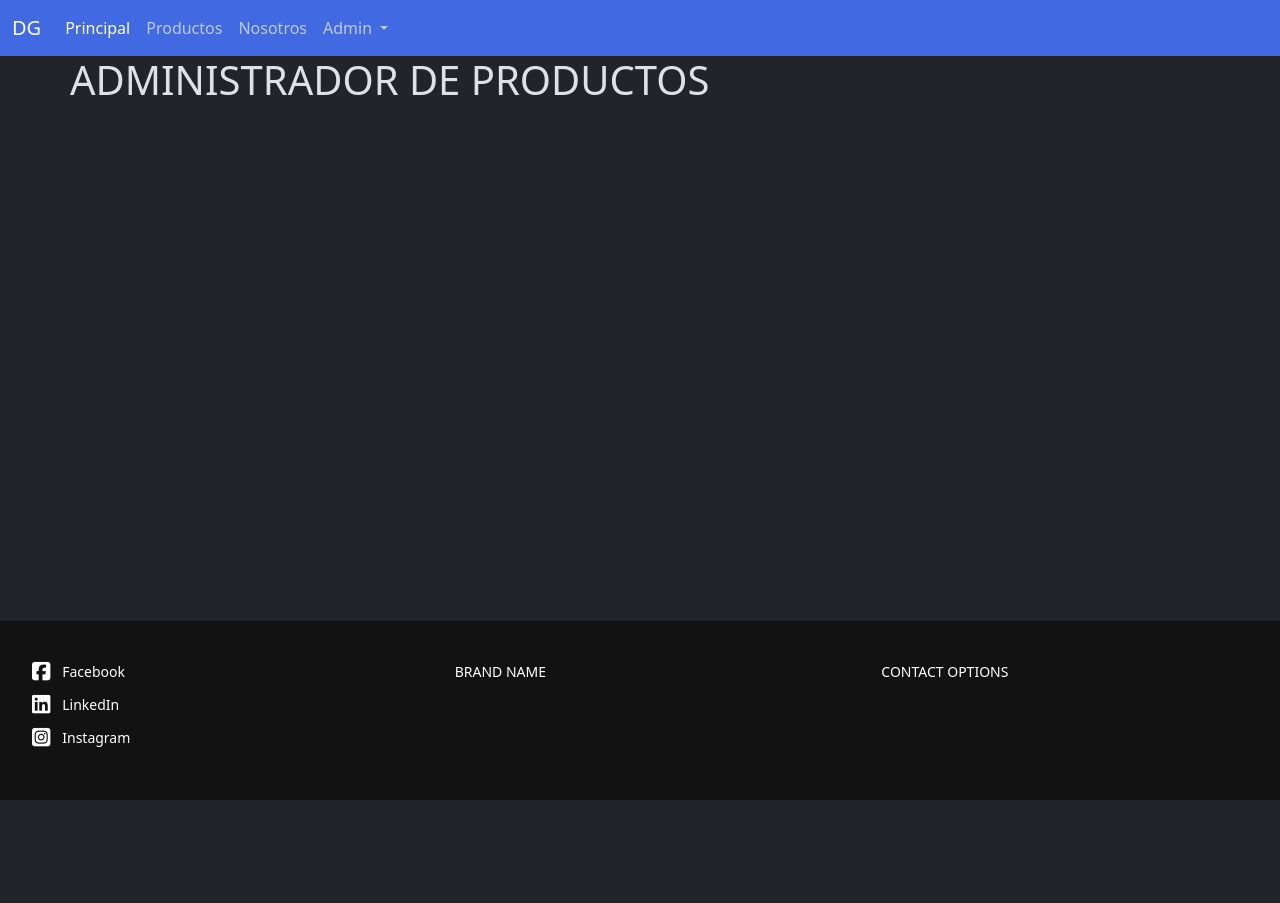
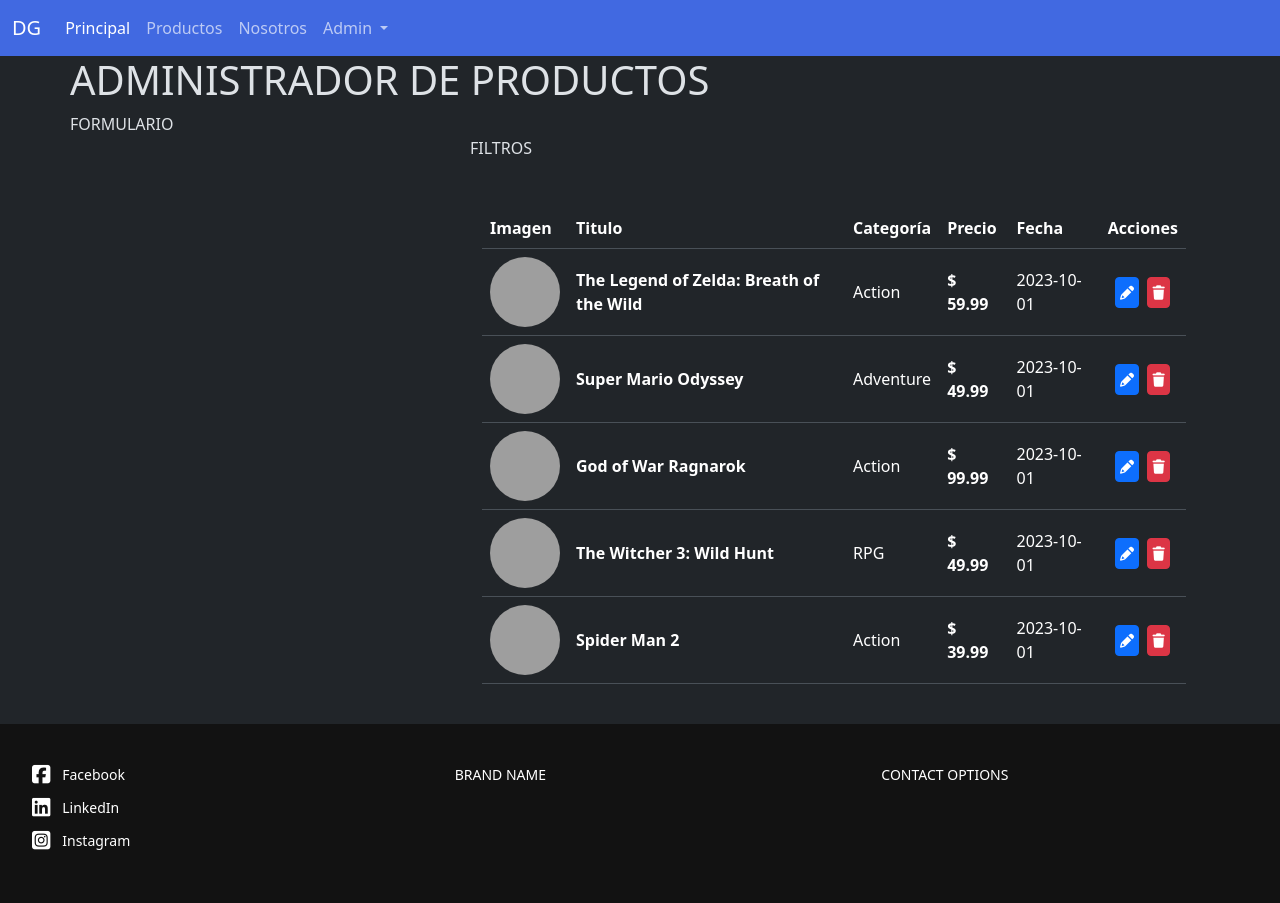
Before and after one commit to LeanIsaac/eit-digitalers-frontend-games, a plain HTML site: page pages/admin/admin-products.html in a window 1280 px wide. Before the commit the page ends 800 px from the top, so only its background shows below. Drawn offline with nearby package versions, Linux system fonts and the light colour scheme; grey boxes are pictures that could not be loaded.

Commit message:
Admin product in progress

```diff
--- /dev/null
+++ b/css/table.css
@@ -0,0 +1,41 @@
+.table-admin {
+  width: 100%;
+
+  td {
+    vertical-align: middle;
+  }
+
+
+  .cell-image {
+    padding: .5rem;
+
+    img {
+      width: 70px;
+      height: 70px;
+      object-fit: cover;
+      border-radius: 50%;
+    }
+  }
+
+  .cell-name {
+    font-weight: bold;
+  }
+
+  .cell-price {
+    font-weight: 600;
+  }
+
+  .cell-actions {
+    text-align: center;
+
+    .btn {
+      padding: .25rem .125rem;
+    }
+
+    button:not(:last-child) {
+      margin-right: .25rem;
+    }
+  }
+
+
+}
--- /dev/null
+++ b/js/admin-products.js
@@ -0,0 +1,112 @@
+const games = [
+  {
+    id: 1,
+    name: "The Legend of Zelda: Breath of the Wild",
+    image:
+      "https://upload.wikimedia.org/wikipedia/en/c/c6/The_Legend_of_Zelda_Breath_of_the_Wild.jpg",
+    price: 59.99,
+    category: "Action",
+    description:
+      "An open-world action-adventure game set in a vast, post-apocalyptic world where players control Link to defeat Calamity Ganon and save Princess Zelda.",
+    createdAt: "2023-10-01T12:00:00Z",
+  }, // 0
+  {
+    id: 2,
+    name: "Super Mario Odyssey",
+    image:
+      "https://assets.nintendo.com/image/upload/f_auto/q_auto/dpr_1.5/c_scale,w_400/ncom/software/switch/70010000001130/c42553b4fd0312c31e70ec7468c6c9bccd739f340152925b9600631f2d29f8b5",
+    price: 49.99,
+    category: "Adventure",
+    description:
+      "A 3D platformer where Mario travels across various kingdoms to rescue Princess Peach from Bowser.",
+    createdAt: "2023-10-02T12:00:00Z",
+  }, // 1
+  {
+    id: 3,
+    name: "God of War Ragnarok",
+    image:
+      "https://shared.fastly.steamstatic.com/store_item_assets/steam/apps/2322010/capsule_616x353.jpg?t=1750909504",
+    price: 99.99,
+    category: "Action",
+    description:
+      "An action-adventure game that follows Kratos and his son Atreus as they journey through the world of Norse mythology.",
+    createdAt: "2023-10-03T12:00:00Z",
+  }, // 2
+  {
+    id: 4,
+    name: "The Witcher 3: Wild Hunt",
+    image:
+      "https://juegosdigitalesargentina.com/files/images/productos/1618591872-the-witcher-3-wild-hunt-complete-edition-ps5.jpg",
+    price: 49.99,
+    category: "RPG",
+    description:
+      "An open-world RPG that follows Geralt of Rivia as he searches for his adopted daughter while battling monsters and engaging in political intrigue.",
+    createdAt: "2023-10-04T12:00:00Z",
+  }, // 3
+  {
+    id: 5,
+    name: "Spider Man 2",
+    image:
+      "https://shared.akamai.steamstatic.com/store_item_assets/steam/apps/2651280/cb8da9b3e99cf7362cd88c10a0544b7fe892ccad/capsule_616x353.jpg?t=1750954033",
+    price: 39.99,
+    category: "Action",
+    description: "An action-adventure game where players control both Peter Parker and Miles Morales as they fight against various villains in New York City.",
+    createdAt: "2023-10-05T12:00:00Z",
+  }
+];
+
+const tableBody = document.getElementById("tableBody");
+
+
+games.forEach((juego) => {
+
+    tableBody.innerHTML += `<tr>
+    <td class="cell-image">
+      <img src="${juego.image}" alt="Imagen del producto" />
+    </td>
+    <td class="cell-name">${juego.name}</td>
+
+    <td class="cell-category">${juego.category}</td>
+
+    <td class="cell-price">$ ${juego.price}</td>
+
+    <td class="cell-date">2023-10-01</td>
+
+    <td class="cell-actions">
+      <button class="btn btn-primary btn-sm">
+        <i class="fa-solid fa-pencil"></i>
+      </button>
+      <button class="btn btn-danger btn-sm">
+        <i class="fa-solid fa-trash"></i>
+      </button>
+    </td>
+  </tr>`;
+
+})
+
+
+
+
+/*
+<tr>
+  <td class="cell-image">
+    <img src="https://picsum.photos/100/100" alt="Imagen del producto" />
+  </td>
+  <td class="cell-name">Título del Producto</td>
+
+  <td class="cell-category">Categoría del Producto</td>
+
+  <td class="cell-price">$100.00</td>
+
+  <td class="cell-date">2023-10-01</td>
+
+  <td class="cell-actions">
+    <button class="btn btn-primary btn-sm">
+      <i class="fa-solid fa-pencil"></i>
+    </button>
+    <button class="btn btn-danger btn-sm">
+      <i class="fa-solid fa-trash"></i>
+    </button>
+  </td>
+</tr>;
+*/
--- a/pages/admin/admin-products.html
+++ b/pages/admin/admin-products.html
@@ -5,7 +5,7 @@
   <meta name="viewport" content="width=device-width, initial-scale=1.0">
   <title>ADMIN PRODUCTS</title>
 
-  <!-- Bootstrap -->
+    <!-- #Bootstrap -->
     <link
       href="https://cdn.jsdelivr.net/npm/bootstrap@5.3.7/dist/css/bootstrap.min.css"
       rel="stylesheet"
@@ -18,7 +18,7 @@
       crossorigin="anonymous"
     ></script>
 
-    <!-- Fontawesome Icons -->
+    <!-- #Fontawesome Icons -->
     <link
       rel="stylesheet"
       href="https://cdnjs.cloudflare.com/ajax/libs/font-awesome/7.0.0/css/all.min.css"
@@ -29,7 +29,9 @@
 
     <!-- Estilos personalizados -->
     <link rel="stylesheet" href="/css/styles.css" />
-
+    <link rel="stylesheet" href="/css/table.css">
+    <!-- Scripts JS personalizados -->
+    <script src="/js/admin-products.js" defer>  </script>
 </head>
 <body>
   <!-- Header o cabecera con su navbar -->
@@ -51,7 +53,7 @@
           <div class="collapse navbar-collapse" id="navbarNav">
             <ul class="navbar-nav">
               <li class="nav-item">
-                <a class="nav-link active" aria-current="page" href="#"
+                <a class="nav-link active" aria-current="page" href="/index.html"
                   >Principal</a
                 >
               </li>
@@ -83,12 +85,78 @@
     </header>
 
     <main class="container-xl p-0 overflow-hidden">
-      <h1>ADMINISTRADOR DE PRODUCTOS</h1>
+
+      <h1 class="main-title">ADMINISTRADOR DE PRODUCTOS</h1>
+      <!-- #row de productos -->
+      <div class="row">
+
+        <!-- #div del FORMULARIO -->
+        <div class="col-12 col-lg-4">
+          FORMULARIO
+        </div>
+
+        <!-- #div de FILTROS Y TABLA DE PRODUCTOS -->
+        <div class="col-12 col-lg-8">
+          <div class="row p-4">FILTROS</div>
+
+
+
+
+
+
+
+
+
+
+
+          <div class="table-container p-4">
+
+            <table class="table table-admin">
+
+              <thead>
+                <tr>
+                  <th>Imagen</th>
+                  <th>Titulo</th>
+                  <th>Categoría</th>
+                  <th>Precio</th>
+                  <th>Fecha</th>
+                  <th>Acciones</th>
+                </tr>
+              </thead>
+
+              <tbody id="tableBody">
+
+              </tbody>
+
+            </table>
+
+          </div>
+
+
+
+
+
+
+
+
+
+
+
+
+
+
+
+
+
+        </div>
+
+      </div>
+
+
 
     </main>
 
-
-     <!-- Footer, pie de página -->
+    <!-- Footer, pie de página -->
     <footer class="main-footer container-fluid">
       <div class="row">
         <div class="col-12 col-md-4">
@@ -126,6 +194,5 @@
         </div>
       </div>
     </footer>
-
 </body>
 </html>
```
Also changed, not shown: pages/contact/contact.html (added).
